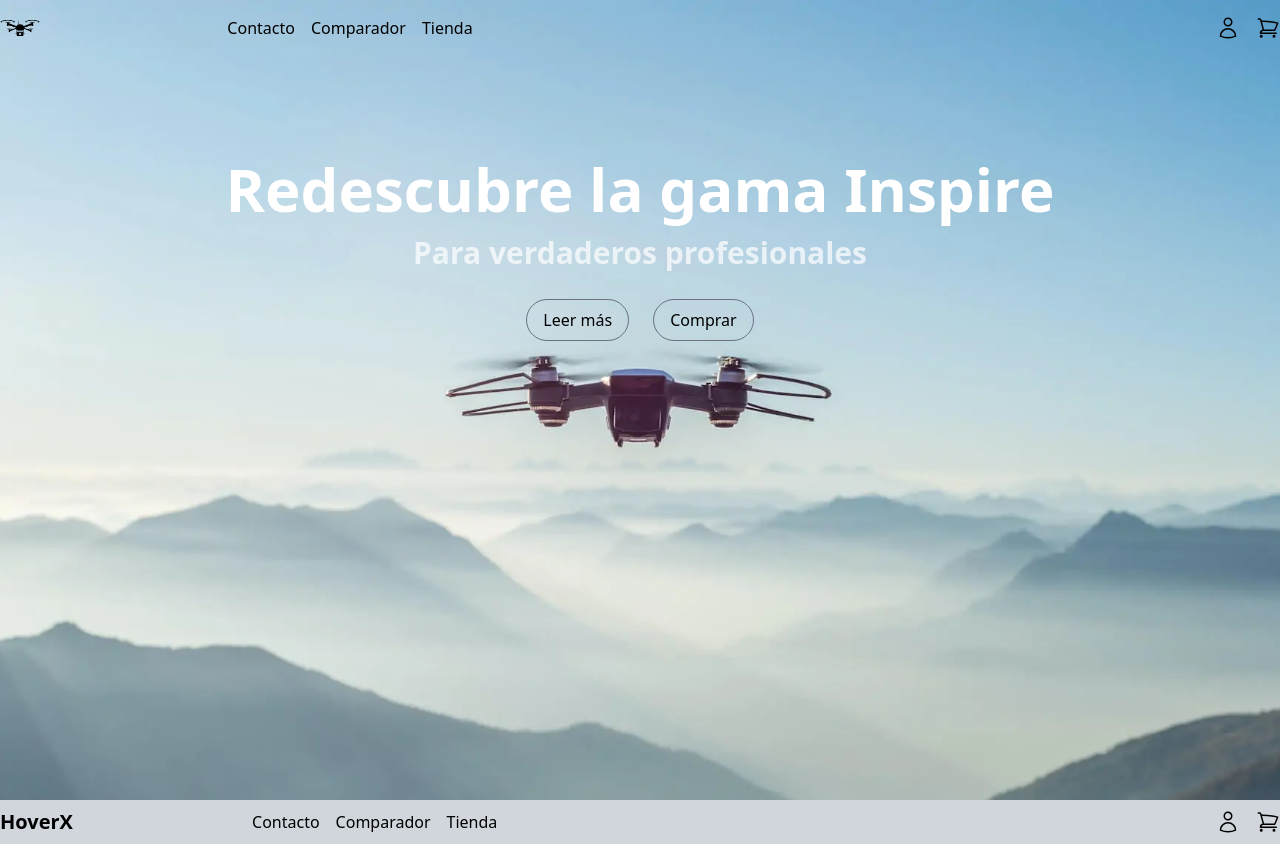
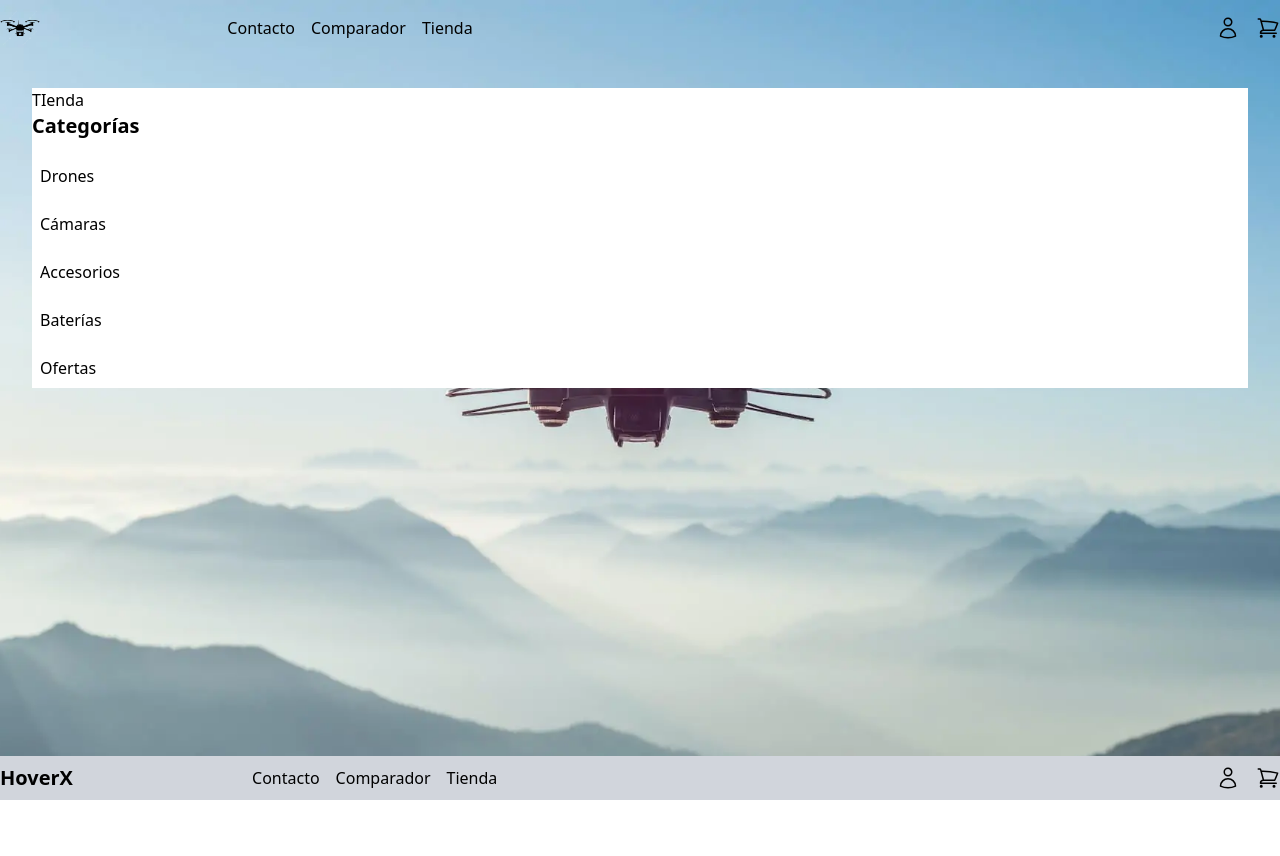
Before and after one commit to vivi3776/ReactMaria, a React (Vite) app: page / in a window 1280 px wide. After the commit the page ends 800 px from the top, so only its background shows below. Built offline with nearby package versions, Linux system fonts and the light colour scheme.

Commit message:
Inicio tienda

```diff
--- a/src/BottomBar.jsx
+++ b/src/BottomBar.jsx
@@ -5,7 +5,7 @@ function BottomBar() {
   return (
     <>
       {/* Cambiamos el padding y ajustamos la altura */}
-      <div className="w-full bg-gray-300 text-black py-2">
+      <div className="fixed bottom-0 left-0 w-full bg-gray-300 text-black py-2 ">
         <div className="max-w-7xl mx-auto flex items-center justify-between">
           <h1 className="text-xl font-bold">HoverX</h1>
 
--- a/src/Inicio.jsx
+++ b/src/Inicio.jsx
@@ -13,22 +13,16 @@ function Inicio() {
         <NavBar />
 
         {/* Texto centrado con ajuste vertical */}
-        <div className="h-full flex flex-col justify-center items-center space-y-4 pb-100">
-          <h1 className="text-white text-6xl font-bold ">
-            Redescubre la gama Inspire
-          </h1>
-          <p className="text-white/70 text-3xl font-bold ">
-            Para verdaderos profesionales
-          </p>
-          <div className="flex space-x-6">
-            <button className="my-3 px-4 py-2 border-1 border-gray-500 rounded-full cursor-pointer hover:bg-gray-200/40"> Leer más </button>
 
-            <button className="my-3 px-4 py-2 border-1 border-gray-500 rounded-full cursor-pointer hover:bg-gray-200/40"> Comprar </button>
+        <div className="flex-grow m-8 bg-white flex justify-center items-center">
 
-          </div>
+
+
+
         </div>
+        <BottomBar/>
       </div>
-      <BottomBar/>
+
     </>
   );
 }
--- a/src/NavBar.jsx
+++ b/src/NavBar.jsx
@@ -5,7 +5,7 @@ function NavBar() {
   return (
     <>
       {/* Cambiamos el padding y ajustamos la altura */}
-      <div className="w-full text-black py-2">
+      <div className="w-full text-black py-2 ">
         <div className="max-w-7xl mx-auto flex items-center justify-between">
         <img
   src="/img/icon.png"
--- /dev/null
+++ b/src/Tienda.jsx
@@ -0,0 +1,41 @@
+import { UserIcon, ShoppingCartIcon } from "@heroicons/react/24/outline";
+import NavBar from './NavBar';
+import BottomBar from './BottomBar';
+import './index.css' // Importar Tailwind aquí
+
+function Inicio() {
+  return (
+    <>
+      <div
+        className="w-full h-screen bg-cover bg-center text-black"
+        style={{ backgroundImage: "url('/img/wallpaper.webp')" }}
+      >
+        <NavBar />
+
+        {/* Texto centrado con ajuste vertical */}
+
+        <div className="m-8 bg-white ">
+
+          <h1>TIenda </h1>
+
+          <div className="max-w-7xl mx-auto">
+          <h2 className="text-xl font-bold mb-4">Categorías</h2>
+          <ul className="space-y-2">
+            <li className="hover:bg-gray-700 p-2 rounded cursor-pointer">Drones</li>
+            <li className="hover:bg-gray-700 p-2 rounded cursor-pointer">Cámaras</li>
+            <li className="hover:bg-gray-700 p-2 rounded cursor-pointer">Accesorios</li>
+            <li className="hover:bg-gray-700 p-2 rounded cursor-pointer">Baterías</li>
+            <li className="hover:bg-gray-700 p-2 rounded cursor-pointer">Ofertas</li>
+          </ul>
+        </div>
+
+
+        </div>
+        <BottomBar/>
+      </div>
+
+    </>
+  );
+}
+
+export default Inicio;
--- a/src/main.jsx
+++ b/src/main.jsx
@@ -2,9 +2,10 @@ import { StrictMode } from 'react'
 import { createRoot } from 'react-dom/client'
 import './index.css'
 import Inicio from './Inicio.jsx'
+import Tienda from './Tienda.jsx'
 import './index.css' // Importar Tailwind aquí
 createRoot(document.getElementById('root')).render(
   <StrictMode>
-    <Inicio />
+    <Tienda />
   </StrictMode>,
 )
```
